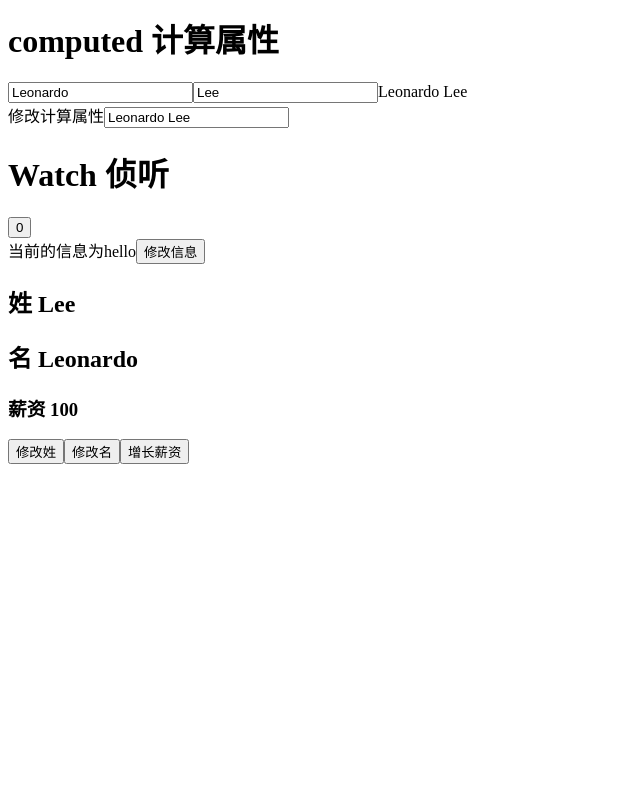
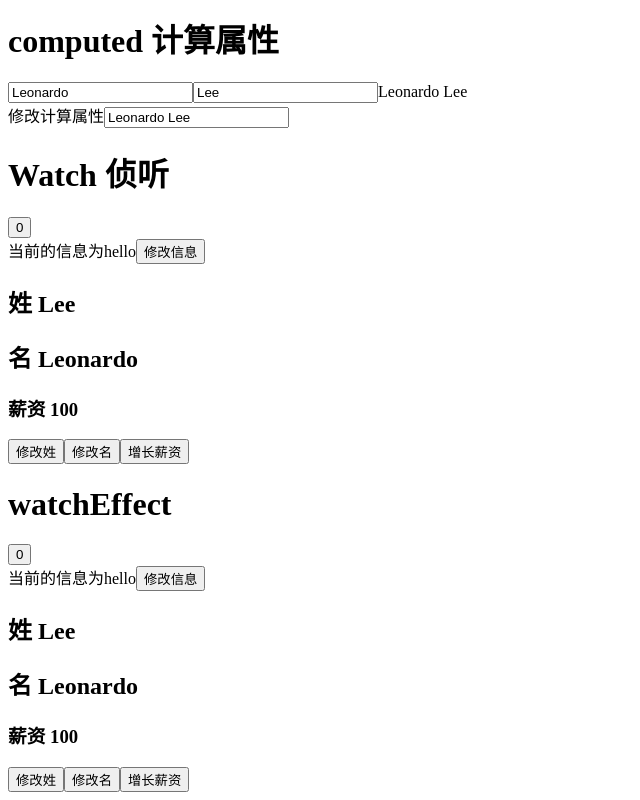
Before and after one commit to leechaojie/Vue3-Typescript-Vite, a Vue app: page / in a window 1280 px wide. Shown: the part 593-1393 px from the top of the page, without its empty margins (0-640 px from the left). Before the commit the page ends 1065 px from the top, so only its background shows below. Built offline with nearby package versions, Linux system fonts and the light colour scheme.

Commit message:
watchEffice 总结

```diff
--- a/src/App.vue
+++ b/src/App.vue
@@ -4,6 +4,7 @@ import Life from './components/Life.vue'
 import Setup from './components/Setup.vue'
 import Computed from './components/Computed.vue'
 import Watch from './components/Watch.vue'
+import WatchEffict from './components/watchEffect.vue'
 
 // 测试接收到的 emit
 function testFn(value: string): void {
@@ -24,4 +25,5 @@ function testFn(value: string): void {
   </Setup>
   <Computed />
   <Watch />
+  <WatchEffict />
 </template>
--- /dev/null
+++ b/src/components/WatchEffect.vue
@@ -0,0 +1,68 @@
+<script setup lang="ts">
+import { ref, watchEffect, reactive } from 'vue'
+
+// https://v3.cn.vuejs.org/api/computed-watch-api.html#watcheffect
+
+const sum = ref(0);
+const msg = ref('hello');
+
+const person = reactive({
+  firstName: 'Leonardo',
+  lastName: 'Lee',
+  jobs: {
+    job1: [
+      {
+        name: '前端开发',
+        salary: 100,
+      },
+      {
+        name: '后端开发',
+        salary: 1000,
+    },
+    ]
+  }
+})
+
+/**
+ * 总结
+ * 官方解释 立即执行传入的一个函数，响应式追踪其依赖，并在其依赖变更时重新运行该函数
+ * 1 watchEffect 默认就开启了 immediate
+ * 2 在 watchEffect 中，用到谁，就会自动侦听谁
+ *
+ */
+
+/**
+ * watch 与 watchEffict 的区别
+ * watch 会在每次计算属性的时候触发，而 watchEffect 会在依赖变更时触发
+ * watch 不会触发首次计算，除非开启 immediate
+ * watchEffect 会触发首次计算
+ */
+
+/**
+ * watchEffict 与 computed 的区别
+ * computed 注重计算出来的值（回调函数的返回值），所以必须写返回值
+ * watchEffict 更注重过程（回调函数的函数体），所以不用写返回值
+ */
+
+watchEffect(() => {
+  const { firstName, lastName } = person;
+  console.log('wtchtEffect执行了');
+  console.log(`${firstName} ${lastName}`);
+
+
+})
+</script>
+
+<template>
+  <h1>watchEffect</h1>
+  <button @click="sum++">{{sum}}</button>
+  <br>
+  <span>当前的信息为{{msg}}</span>
+  <button @click="msg += '!'">修改信息</button>
+  <h2>姓 {{person.lastName}}</h2>
+  <h2>名 {{person.firstName}}</h2>
+  <h3>薪资 {{person.jobs.job1[0].salary}}</h3>
+  <button @click="person.lastName += '__'">修改姓</button>
+  <button @click="person.firstName += '--'">修改名</button>
+  <button @click="person.jobs.job1[0].salary++">增长薪资</button>
+</template>
```
